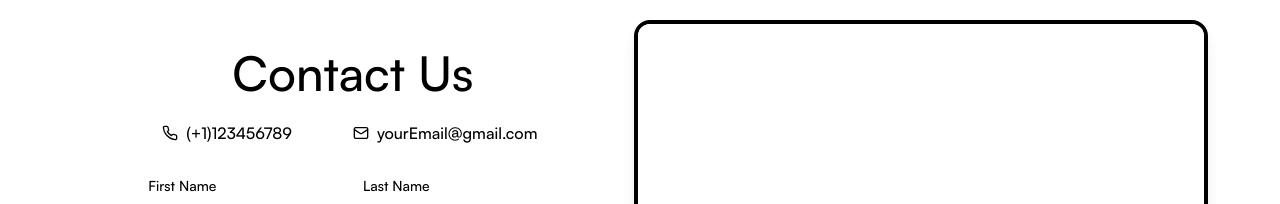
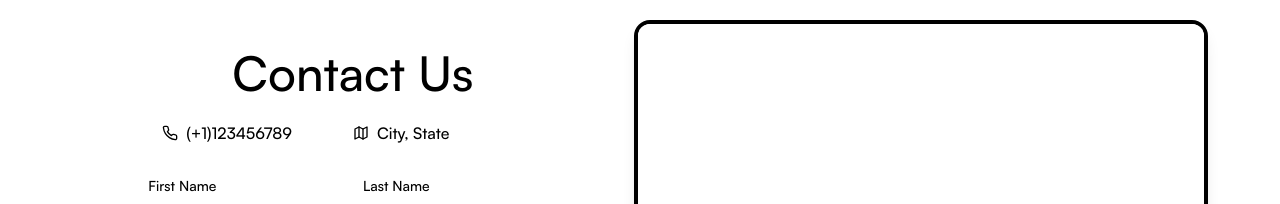
Before and after one commit to JJ-LXIX/dental-site-test, a Next.js app: page / in a window 1280 px wide. Shown: the part 6140-6344 px from the top of the page. Built offline with nearby package versions, Linux system fonts and the light colour scheme.

Commit message:
removed email and added city state

```diff
--- a/components/ContactFormSection/ContactFormSection.tsx
+++ b/components/ContactFormSection/ContactFormSection.tsx
@@ -1,7 +1,6 @@
-import dynamic from "next/dynamic";
 import FormComponent from "./FormComponent";
 import MapComponent from "./MapComponent";
-import { Phone, Mail } from "lucide-react";
+import { Phone, Map } from "lucide-react";
 // import dynamic from "next/dynamic";
 // const MapComponent = dynamic(() => import("./MapComponent"));
 
@@ -23,8 +22,8 @@ function ContactFormSection({}: Props) {
               {`(+1)123456789`}
             </h3>
             <h3 className="flex w-full items-center font-semibold md:text-base">
-              <Mail className="h-full pr-2 font-bold text-black" />
-              yourEmail@gmail.com
+              <Map className="h-full pr-2 font-bold text-black" />
+              City, State
             </h3>
           </div>
 
```
